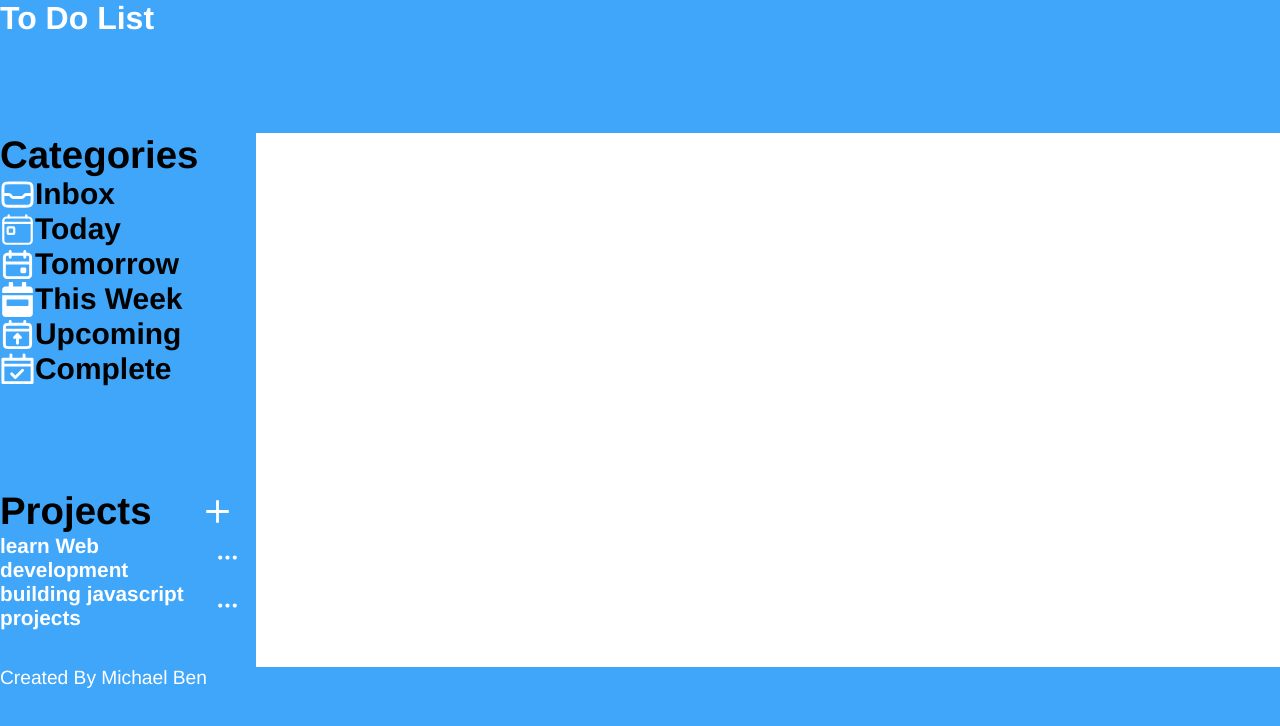
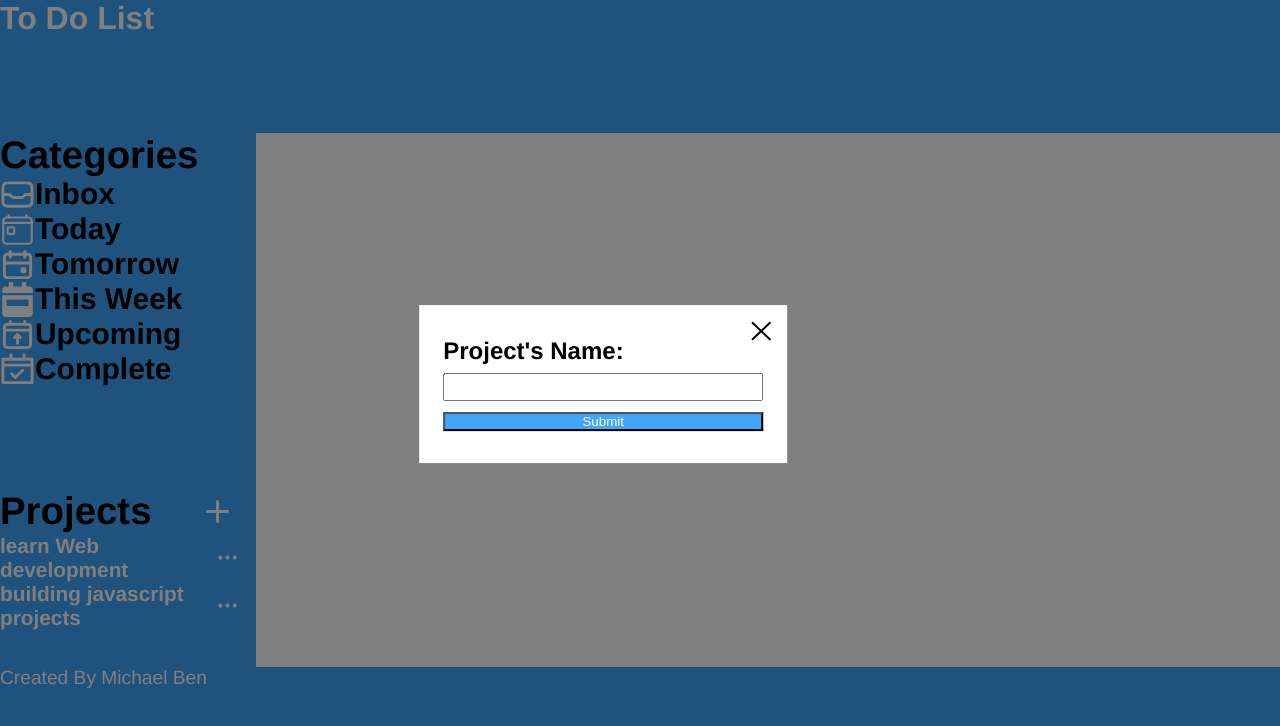
Before and after one commit to BenerdAndrian/To_Do_List, a website built with webpack: page src/template.html in a window 1280 px wide. Both pictures are taken after a click on the picture 217 px from the left and 511 px from the top of the page. Built offline with nearby package versions, Linux system fonts and the light colour scheme.

Commit message:
Refactor project DOM and add project input board
Changes include:
  - Added closeIcon to the DOM and imported it into the project.
  - Added a class to the 'add icon' in the projects section.
  - Refined logic in displayProject() by resetting mainContent before rendering the project.
  - Fixed an issue with number parsing and added logic to create the task list div and append it to mainContent.
  - Created a new renderTask() function that takes taskList as a parameter to render all tasks inside a project.
  - Implemented addIconProjectClick() to trigger the rendering of the infoBoard for project addition.
  - Added addBlurLayer() to manage screen blurring while the project input board is displayed.
  - Updated CSS to style elements such as centering the project input board, blurring the screen with .blurLayer, and styling the icons, labels, and inputs of the board.

```diff
--- a/src/index.js
+++ b/src/index.js
@@ -15,4 +15,5 @@ DOM.renderMainContent();
 const event = Event_handle();
 event.addDataIndexIntoProjects();
 event.displayProject();
+event.addIconProjectClick();
 let Projects = localStorage.setItem("projects", JSON.stringify(projects));
--- a/src/modules/DOM.js
+++ b/src/modules/DOM.js
@@ -6,6 +6,7 @@ import Tomorrow from "../asset/images/Tomorrow.svg";
 import Upcoming from "../asset/images/Upcoming.svg";
 import threeDots from "../asset/images/3dots.svg";
 import addIcon from "../asset/images/addIcon.svg";
+import closeIcon from "../asset/images/closeIcon.svg";
 const projects = JSON.parse(localStorage.getItem("projects"));
 export const DOM_generate = () => {
   const body = document.querySelector("body");
@@ -46,6 +47,7 @@ export const DOM_generate = () => {
     divHead.appendChild(h2);
     const icon = document.createElement("img");
     icon.src = addIcon;
+    icon.setAttribute("class", "addIconProject");
     divHead.appendChild(icon);
     div.appendChild(divHead);
     const ul = document.createElement("ul");
@@ -120,10 +122,7 @@ export const DOM_generate = () => {
   function renderMainContent() {
     const main = document.querySelector("main");
     const div = document.createElement("div");
-    const ul = document.createElement("ul");
-    ul.setAttribute("class", "taskList");
     div.setAttribute("class", "mainContent");
-    div.appendChild(ul);
     main.appendChild(div);
   }
 
@@ -139,6 +138,7 @@ export const DOM_generate = () => {
     find,
   };
 };
+
 export const Event_handle = () => {
   function displayCategory() {
     const categoryList = document.querySelectorAll(`.category li`);
@@ -154,6 +154,8 @@ export const Event_handle = () => {
     projectList.forEach((li) => {
       li.addEventListener("click", () => {
         // renderMainContent();
+        const mainContent = document.querySelector(".mainContent");
+        mainContent.innerHTML = ``;
         const index = li.dataset.index;
         console.log(index);
         renderProject(index);
@@ -168,38 +170,89 @@ export const Event_handle = () => {
     });
   }
   function renderProject(projectID) {
-    const project = projects.find((theProject) => (theProject.id = projectID));
+    const project = projects.find(
+      (theProject) => theProject.id === Number(projectID),
+    );
+    console.log(project);
+
+    const mainContent = document.querySelector(".mainContent");
+    const taskListDOM = document.createElement("ul");
+    taskListDOM.setAttribute("class", "taskList");
+    mainContent.appendChild(taskListDOM);
+    const h2 = document.createElement("h2");
     const name = project.name;
-    const h2 = document.createElement("h2");
-    h2.innerText = name;
-    const mainContent = document.querySelector(".mainContent");
-    mainContent.innerHTML = ``;
-    const taskListDOM = document.querySelector(".taskList");
+    h2.textContent = name;
     mainContent.insertBefore(h2, taskListDOM);
     if (project) {
       const taskList = project.taskList;
+      console.log(taskList);
       if (taskList.length > 0) {
+        console.log(taskList);
         renderTask(taskList);
       }
     }
   }
   function renderTask(taskList) {
     const taskListDOM = document.querySelector(".taskList");
+    const mainContent = document.querySelector(".mainContent");
+    mainContent.appendChild(taskListDOM);
     taskList.forEach((task) => {
       const li = document.createElement("li");
       li.setAttribute("class", "task");
-      task.length.forEach((property) => {
-        const p = document.createElement("p");
-        p.innerText = property.value;
-        li.appendChild(p);
-      });
+      const p1 = document.createElement("p");
+      const p2 = document.createElement("p");
+      const p3 = document.createElement("p");
+      p1.textContent = task.taskName;
+      p2.textContent = task.taskPriority;
+      p3.textContent = task.taskDuedate;
+      li.appendChild(p1);
+      li.appendChild(p2);
+      li.appendChild(p3);
       taskListDOM.appendChild(li);
     });
+  }
+  function addIconProjectClick() {
+    const addIconProject = document.querySelector(".addIconProject");
+    addIconProject.addEventListener("click", () => {
+      console.log("hello");
+      addBlurLayer();
+      displayProjectInfoAddBoard();
+    });
+  }
+  function displayProjectInfoAddBoard() {
+    const closeBtn = document.createElement("img");
+    closeBtn.src = closeIcon;
+    closeBtn.alt = "close icon";
+    closeBtn.setAttribute("class", "closeBtn");
+    const body = document.querySelector("body");
+    const boardDiv = document.createElement("div");
+    boardDiv.setAttribute("class", "projectAddBoard");
+    const label = document.createElement("label");
+    label.setAttribute("for", "projectName");
+    label.innerText = `Project's Name: `;
+    const input = document.createElement("input");
+    input.setAttribute("id", "projectName");
+    input.setAttribute("type", "text");
+    const submitBtn = document.createElement("button");
+    submitBtn.setAttribute("class", "projectSubmitBtn");
+    submitBtn.textContent = "Submit";
+    boardDiv.appendChild(closeBtn);
+    boardDiv.appendChild(label);
+    boardDiv.appendChild(input);
+    boardDiv.appendChild(submitBtn);
+    body.appendChild(boardDiv);
+  }
+  function addBlurLayer() {
+    const div = document.createElement("div");
+    div.setAttribute("class", "blurLayer");
+    const body = document.querySelector("body");
+    body.appendChild(div);
   }
   return {
     addDataIndexIntoProjects,
     displayProject,
     displayCategory,
+    addIconProjectClick,
   };
 };
 const dom = DOM_generate();
--- a/src/styles/styles.css
+++ b/src/styles/styles.css
@@ -88,3 +88,43 @@ footer p{
     margin-right:1rem;
     cursor:pointer;
 }
+.projectAddBoard{
+    position:absolute;
+    top:50%;
+    left:50%;
+    transform:translate(-60%,-60%);
+    width:20rem;
+    display:flex;
+    flex-direction:column;
+    background-color:white;
+    padding:2rem 1.5rem;
+}
+.projectAddBoard label{
+    font-size:1.5rem;
+    font-weight: bold;
+    padding-bottom:0.5rem;
+}
+.projectAddBoard input{
+    font-size:1.3rem;
+}
+.projectAddBoard img{
+    width:20px;
+    height:20px;
+    position:absolute;
+    right:1rem;
+    top:1rem;
+    cursor:pointer;
+}
+.blurLayer{
+    opacity:0.5;
+    background-color:black;
+    width:100vw;
+    height:100vh;
+    position:absolute;
+}
+.projectSubmitBtn{
+    background-color:#3fa6fa;
+    width:100%;
+    color:var(--font-header-color);
+    margin-top:0.7rem;
+}
```
Also changed, not shown: src/asset/images/closeIcon.svg (added).
